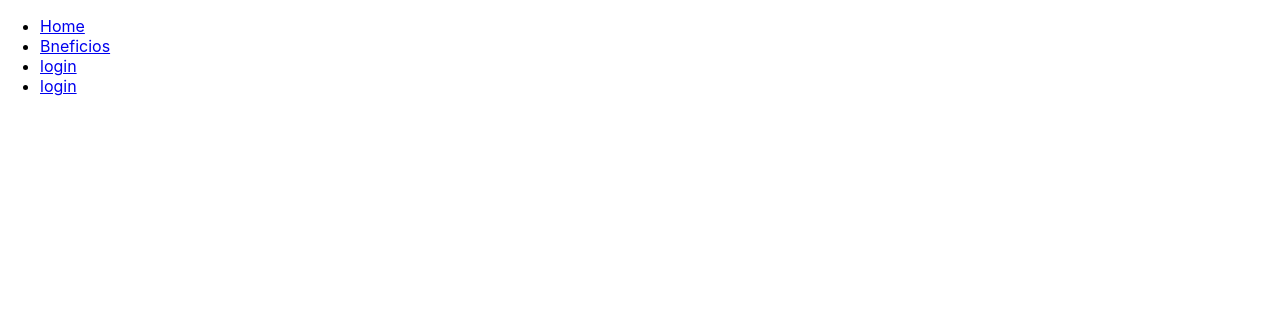
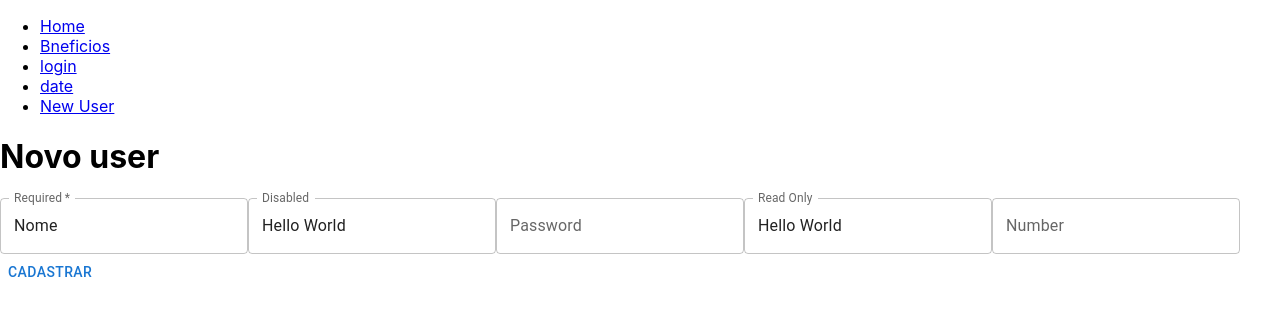
Before and after one commit to MardonisAlves/brincando-hooks-react, a React (Create React App) app: page /cadastro in a window 1280 px wide. Shown: the top 316 px of the page. Built offline with nearby package versions, Linux system fonts and the light colour scheme; the HTML template or start-up script is replaced by a standard one.

Commit message:
add-error

```diff
--- a/package.json
+++ b/package.json
@@ -15,6 +15,7 @@
     "react": "^17.0.2",
     "react-dom": "^17.0.2",
     "react-hook-form": "^7.15.4",
+    "react-hot-toast": "^2.1.1",
     "react-router-dom": "^5.3.0",
     "react-scripts": "4.0.3",
     "react-toastify": "^8.0.2",
--- /dev/null
+++ b/src/template/cadastro/cadastroUser.js
@@ -0,0 +1,111 @@
+import React , {useState}from 'react';
+import Box from '@mui/material/Box';
+import TextField  from '@mui/material/TextField';
+import axios from 'axios';
+import { Button } from '@mui/material';
+import { ToastContainer, toast, Zoom, Bounce } from 'react-toastify';
+import 'react-toastify/dist/ReactToastify.css';
+
+export default function CadastroUser(){
+    const [nome , setNome] = useState("");
+    const [email, setEmail] = useState("");
+    const [nomeusuario , setNomeusuario] = useState("");
+    const [password, setPassword] = useState("");
+    const [proficao , setProficao] = useState("");
+    const [prefeituraid , setPrefeituraid] = useState("");
+
+    const data = {
+        nome : nome,
+        email :email,
+        nomeusuario:nomeusuario,
+        password:password,
+        proficao:proficao,
+        prefeituraId:prefeituraid
+    }
+
+    const message = (message) => {
+        console.log(message)
+       return message.map((item) =>
+
+        toast.error(item.email, {
+            position: toast.POSITION.TOP_CENTER
+        })
+        )
+    }
+    console.log(data)
+
+    const cadastro = () => {
+        axios.post(`${process.env.REACT_APP_HOME}/api/cadastro/user`,data,
+            {
+                "Content-Type": "application/json",
+                "Accept": "application/json",
+                "Authorization" :  `Bearer ${localStorage.getItem('access_token')}`
+            }
+        ).then(function (response) {
+            console.log(response);
+        }).catch(function (error) {
+            console.log(error.response.data.errors.email)
+            if (error) {
+                //setMessage([error.response.data.message])
+                // console.log(message)
+                // setShowalert(true)
+
+               message([error.response.data.errors])
+            }
+        })
+    }
+    return(
+        <Box>
+        <div>
+            <h1>Novo user</h1>
+            <TextField
+          required
+          id="outlined-required"
+          label="Required"
+          defaultValue="Nome"
+          onChange={(e) => setNome(e.target.value)}
+        />
+        <TextField
+          id="outlined-disabled"
+          label="Disabled"
+          defaultValue="Hello World"
+          onChange={(e) => setEmail(e.target.value)}
+        />
+        <TextField
+          id="outlined-password-input"
+          label="Password"
+          type="password"
+          autoComplete="current-password"
+          onChange={(e) => setPassword(e.target.value)}
+        />
+        <TextField
+          id="outlined-read-only-input"
+          label="Read Only"
+          defaultValue="Hello World"
+          onChange={(e) => setProficao(e.target.value)}
+
+        />
+        <TextField
+          id="outlined-number"
+          label="Number"
+          onChange={(e) => setPrefeituraid(e.target.value)}
+          type="number"
+
+        />
+       <Button onClick={cadastro}>Cadastrar</Button>
+
+       <ToastContainer position="top-right"
+                autoClose={8000}
+                hideProgressBar={false}
+                newestOnTop={false}
+                closeOnClick
+                rtl={false}
+                pauseOnFocusLoss
+                draggable
+                pauseOnHover
+            />
+      </div>
+    </Box>
+
+    )
+}
--- a/src/template/login/login.jsx
+++ b/src/template/login/login.jsx
@@ -1,43 +1,73 @@
 import React, { useState } from 'react'
 import axios from 'axios';
 import Alert from './alert';
+import { ToastContainer, toast, Zoom, Bounce } from 'react-toastify';
+import 'react-toastify/dist/ReactToastify.css';
+
 
 function Login() {
+
+
     const [email, setEmail] = useState();
     const [senha, setSenha] = useState();
-    const [showalert , setShowalert]= useState(false)
-    const [message , setMessage] = useState([]);
-    console.log(message)
+    const [showalert, setShowalert] = useState(false)
+    const [message, setMessage] = useState([]);
+
+  const alert = (alert) => {
+    toast.error(alert, {
+        position: toast.POSITION.TOP_CENTER
+    });
+}
+
+    console.log(message ,email , senha)
     const login = () => {
-        axios.post(`${process.env.REACT_APP_URL}/oauth/token`,
+        axios.post(`${process.env.REACT_APP_HOME}/oauth/token`,
             {
                 "Content-Type": "application/json",
                 "Accept": "application/json",
                 "grant_type": "password",
-                "client_id": "2",
-                "client_secret": "3LML41aW7xi60rtWkvzC8C3sSyqkImHKC1l6w8Ka",
+                "client_id": "4",
+                "client_secret": "YiMR2AbcPZGFkGBcIcGlhkmfMp0ZDZGrJyAIqHoK",
                 "username": email,
                 "password": senha,
                 "scope": "*"
             }
         ).then(function (response) {
-        console.log(response)
+            if(response.data){
+                localStorage.setItem('access_token', response.data.access_token)
+            }
         }).catch(function (error) {
-    console.log(error.response.data.error)
-            setMessage([error.response.data.message])
-           // console.log(message)
-            setShowalert(true)
+            console.log(error.response.data.error)
+            if (error) {
+                setMessage([error.response.data.message])
+                // console.log(message)
+                // setShowalert(true)
 
+                alert("Por favor verificar e-mail e senha")
+            }
         })
 
     }
+
+
     return (
         <div>
+            <Alert showError={showalert} msg={message} />
+            <ToastContainer position="top-right"
+                autoClose={8000}
+                hideProgressBar={false}
+                newestOnTop={false}
+                closeOnClick
+                rtl={false}
+                pauseOnFocusLoss
+                draggable
+                pauseOnHover
+            />
 
-            <Alert showError={showalert} msg={message}/>
             email: <input type="text" onChange={(e) => setEmail(e.target.value)}></input><br />
             senha : <input type="text" onChange={(e) => setSenha(e.target.value)}></input><br />
             <button onClick={login}>Login</button>
+
 
         </div>
 
--- a/src/template/menu/menu.js
+++ b/src/template/menu/menu.js
@@ -5,6 +5,7 @@ import ListaBeneficio from '../components/beneficios/ListaRelatorio';
 import Button from '@mui/material/Button';
 import Login from '../login/login';
 import Date from '../components/date';
+import Cadastro from '../cadastro/cadastroUser';
 function Menu() {
     return (
         <div>
@@ -22,7 +23,10 @@ function Menu() {
                     <Link to="/login">login</Link>
                     </li>
                     <li>
-                    <Link to="/date">login</Link>
+                    <Link to="/date">date</Link>
+                    </li>
+                    <li>
+                    <Link to="/cadastro">New User</Link>
                     </li>
                 </ul>
             </nav>
@@ -33,6 +37,10 @@ function Menu() {
                 <Route path="/lista/:id" exact={true} component={ListaBeneficio} />
                 <Route path="/login" exact={true} component={Login}/>
                 <Route path="/date" exact={true} component={Date} />
+                <Route path="/cadastro" exact={true} component={Cadastro} />
+
+
+
             </Switch>
         </Router>
 
```
Also changed, not shown: 2 other files (tests, documents, lock files or other folders).
